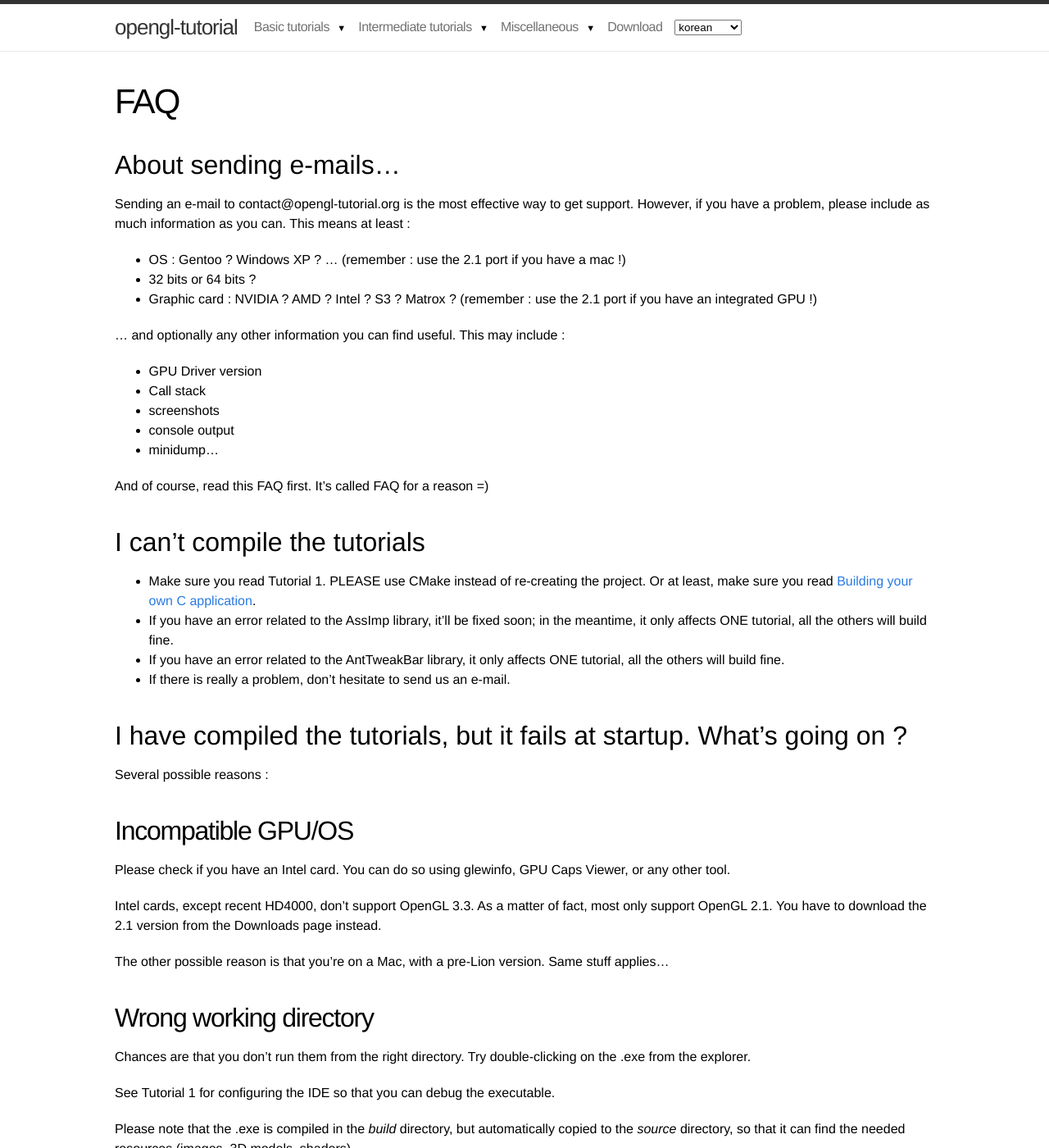
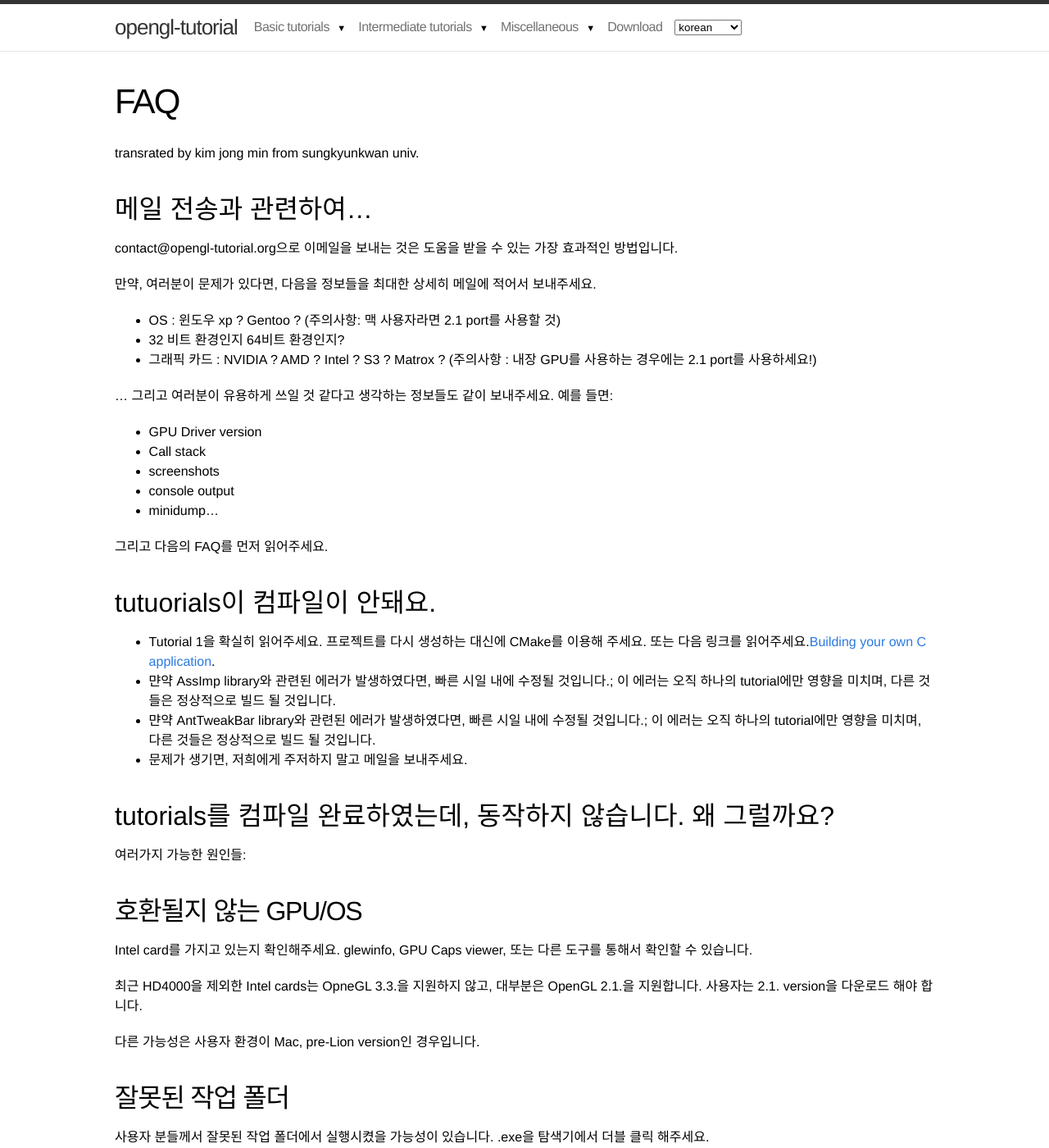
Before and after one commit to JinSungYoon/2018-1-OSS-L7, a Jekyll site: the page built from kr/miscellaneous/faq/index.markdown, in a window 1280 px wide and 1400 px high. Shown: the whole window at 82% size. Built offline with Jekyll 4.4.1, drawn with Linux system fonts in a browser that asks for light colours; some of the changed text lies outside the part shown.

Commit message:
Second translation

````diff
--- a/kr/miscellaneous/faq/index.markdown
+++ b/kr/miscellaneous/faq/index.markdown
@@ -11,15 +11,20 @@ tags: []
 language: kr
 ---
 
-# About sending e-mails...
+transrated by kim jong min from sungkyunkwan univ.
 
-Sending an e-mail to contact@opengl-tutorial.org is the most effective way to get support. However, if you have a problem, please include as much information as you can. This means at least :
+# 메일 전송과 관련하여...
 
-* OS : Gentoo ? Windows XP ? ... (remember : use the 2.1 port if you have a mac !)
-* 32 bits or 64 bits ?
-* Graphic card : NVIDIA ? AMD ? Intel ? S3 ? Matrox ? (remember : use the 2.1 port if you have an integrated GPU !)
+contact@opengl-tutorial.org으로 이메일을 보내는 것은 도움을 받을 수 있는 가장 효과적인 방법입니다.
 
-... and optionally any other information you can find useful. This may include :
+만약, 여러분이 문제가 있다면, 다음을 정보들을 최대한 상세히 메일에 적어서 보내주세요.
+
+* OS : 윈도우 xp ? Gentoo ? (주의사항: 맥 사용자라면 2.1 port를 사용할 것)
+* 32 비트 환경인지 64비트 환경인지?
+* 그래픽 카드 : NVIDIA ? AMD ? Intel ? S3 ? Matrox ? (주의사항 : 내장 GPU를 사용하는 경우에는 2.1 port를 사용하세요!)
+
+... 그리고 여러분이 유용하게 쓰일 것 같다고 생각하는 정보들도 같이 보내주세요.
+예를 들면:
 
 * GPU Driver version
 * Call stack
@@ -27,40 +32,44 @@ Sending an e-mail to contact@opengl-tutorial.org is the most effective way to ge
 * console output
 * minidump...
 
-And of course, read this FAQ first. It's called FAQ for a reason =)
-
-# I can't compile the tutorials
+그리고 다음의 FAQ를 먼저 읽어주세요.
 
 
-* Make sure you read Tutorial 1. PLEASE use CMake instead of re-creating the project. Or at least, make sure you read [Building your own C application](http://www.opengl-tutorial.org/miscellaneous/building-your-own-c-application/).
-* If you have an error related to the AssImp library, it'll be fixed soon; in the meantime, it only affects ONE tutorial, all the others will build fine.
-* If you have an error related to the AntTweakBar library, it only affects ONE tutorial, all the others will build fine.
-* If there is really a problem, don't hesitate to send us an e-mail.
+# tutuorials이 컴파일이 안돼요.
+
+* Tutorial 1을 확실히 읽어주세요. 프로젝트를 다시 생성하는 대신에 CMake를 이용해 주세요. 또는 다음 링크를 읽어주세요.[Building your own C application](http://www.opengl-tutorial.org/miscellaneous/building-your-own-c-application/).
+* 먄약 AssImp library와 관련된 에러가 발생하였다면, 빠른 시일 내에 수정될 것입니다.; 이 에러는 오직 하나의 tutorial에만 영향을 미치며, 다른 것들은 정상적으로 빌드 될 것입니다.
+* 먄약 AntTweakBar library와 관련된 에러가 발생하였다면, 빠른 시일 내에 수정될 것입니다.; 이 에러는 오직 하나의 tutorial에만 영향을 미치며, 다른 것들은 정상적으로 빌드 될 것입니다.
+* 문제가 생기면, 저희에게 주저하지 말고 메일을 보내주세요.
+
+# tutorials를 컴파일 완료하였는데, 동작하지 않습니다. 왜 그럴까요?
+
+여러가지 가능한 원인들:
+
+## 호환될지 않는 GPU/OS
+
+Intel card를 가지고 있는지 확인해주세요. glewinfo, GPU Caps viewer, 또는 다른 도구를 통해서 확인할 수 있습니다.
 
 
-# I have compiled the tutorials, but it fails at startup. What's going on ?
+최근 HD4000을 제외한 Intel cards는 OpneGL 3.3.을 지원하지 않고, 대부분은 OpenGL 2.1.을 지원합니다. 사용자는 2.1. version을 다운로드 해야 합니다.
 
-Several possible reasons :
+다른 가능성은 사용자 환경이 Mac, pre-Lion version인 경우입니다.
 
-## Incompatible GPU/OS
+## 잘못된 작업 폴더
 
-Please check if you have an Intel card. You can do so using glewinfo, GPU Caps Viewer, or any other tool.
 
-Intel cards, except recent HD4000, don't support OpenGL 3.3. As a matter of fact, most only support OpenGL 2.1. You have to download the 2.1 version from the Downloads page instead.
+사용자 분들께서 잘못된 작업 폴더에서 실행시켰을 가능성이 있습니다. .exe을 탐색기에서 더블 클릭 해주세요.
 
-The other possible reason is that you're on a Mac, with a pre-Lion version. Same stuff applies...
 
-## Wrong working directory
+IDE 설정을 위해서 튜토리얼1을 확인하시면 디버깅 할 수 있을 겁니다.
 
-Chances are that you don't run them from the right directory. Try double-clicking on the .exe from the explorer.
 
-See Tutorial 1 for configuring the IDE so that you can debug the executable.
+.exe 파일이 *build* 디렉토리에 컴파일 되고, 자동으로 *source* 디렉토리에 복사된다는 것을 주목하세요. 그러면, 그 파일들은 필요한 이미지, 3D 모델들, shaders과 같은 것을 찾을 수 있을 것입니다.
 
-Please note that the .exe is compiled in the *build* directory, but automatically copied to the *source* directory, so that it can find the needed resources (images, 3D models, shaders).
 
-## No VAO
+## VAO가 없을 때
 
-If you created a program from scratch, make sure you created a VAO :
+프로그램을 처음부터 새로 만드실 때는, VAO를 생성하셨는지 확인하여야 합니다.:
 
 ```
 GLuint VertexArrayID;
@@ -68,43 +77,46 @@ GLuint VertexArrayID;
  glBindVertexArray(VertexArrayID);
 ```
 
-## GLEW bug
+## GLEW 버그
 
-GLEW has a bug which make it impossible to use a core context (except when you use the source code from the tutorials, which has been fixed). 3 solutions:
+GLEW 는 핵심 내용을 사용하지 못하게 만드는 버그를 포함하고 있다. (수정된 tutorials의 소스코드를 사용하는 경우를 제외하고)
 
-* Ask GLFW for a Compatibility Profile instead:
+3가지 해결 방법:
+
+
+
+* GLFW에 Compatibility Profile을 요청한다:
 
 ```
 
 glfwOpenWindowHint(GLFW_OPENGL_PROFILE, GLFW_OPENGL_COMPAT_PROFILE);
 ```
 
-* Use glewExperimental; this is the recommended way:
+* glewExperimental을 이용한다.; 가장 추천하는 방법이다:
 
 ```
 
 glewExperimental = true;
 ```
 
-* Actually fix glew... See [this patch](http://code.google.com/p/opengl-tutorial-org/source/browse/external/glew-1.5.8.patch?name=0009_33).
+* glew를 수정하기 위해서는 다음을 참고하라. [this patch](http://code.google.com/p/opengl-tutorial-org/source/browse/external/glew-1.5.8.patch?name=0009_33).
 
 
 ## CMake
 
-You did read Tutorial 1, right ? You didn't try to write your own makefile and build everything yourself, RIGHT ?
 
-# Why should I use OpenGL 3.3 if Intel and Mac can't run it ?!
+확실히 Tutorial 1을 정독 하였는가? 자신만의 고유한 makefile를 만들고 모든것을 스스로 빌드하였는가?
 
-... also known as :
 
-# Which version of OpenGL should I use ?
+# 어떤 버젼의 OpenGL을 사용하는 것이 좋을까?
 
-As a matter of fact, I don't recommend using OpenGL 3 or above for an application. I use it in the tutorials because it's the **clean** way to learn OpenGL, without all the deprecated stuff, and because once you know 3.3, using 2.1 is straighforward.
+사실은, 저희는 OpenGL 3 또는 그 이상의 버전을 애플리케이션을 위해서 추천하지 않습니다. 저희는 그 버전을 이 튜토리얼에 사용하였는데 이를 통해 **깔끔하게** OpenGL을 배울수 있기 때문입니다. 그리고 이미 3.3을 사용하는 방법을 알기 때문에 2.1 버전을 사용하시는 것을 쉬울 것 입니다.
 
-What I recommend is :
 
-* Learn in OpenGL 3.3 so that you know the "right way"
-* Set a target hardware for your application. For instance, *require *FBOs and GLSL.
+저희가 추천 드리는 것은 :
+
+* OpenGL 3.3으로 배우시면, 올바른 사용법을 익힐 수 있습니다.
+* 여러분의 애플리케이션을 위한 대상 하드웨어를 셋팅 하세요. 예를 들면,  *require *FBOs and GLSL.
 * Use GLEW to load all the extensions. At startup, refuse all hardware which hasn't the required functionality level.
 * From now on, you can code almost like if you were on 3.3, with only a few changes.
 * If you really want to deal with older/cheaper hardware , you can still deal with them by disabling effects which require FBOs, for instance.
````
